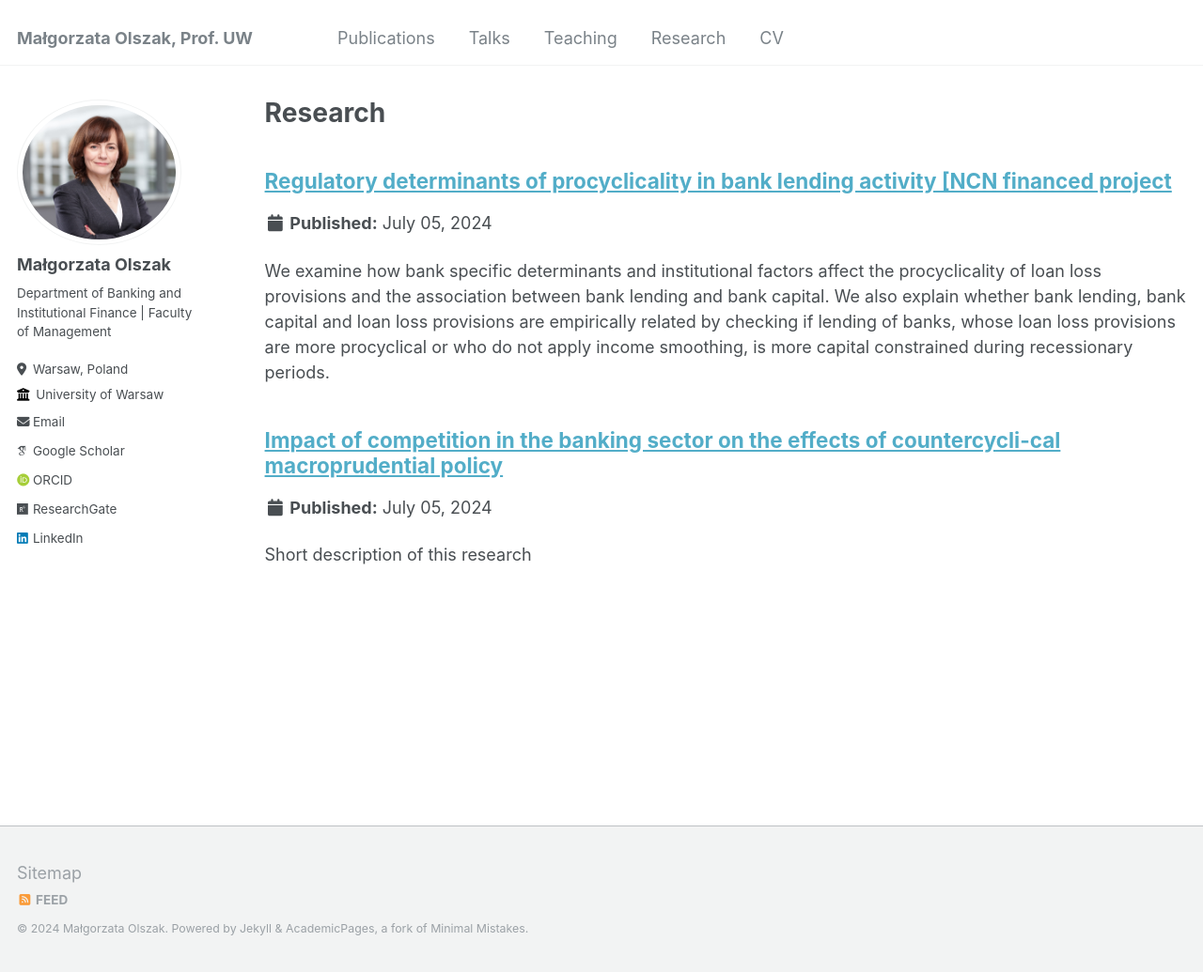
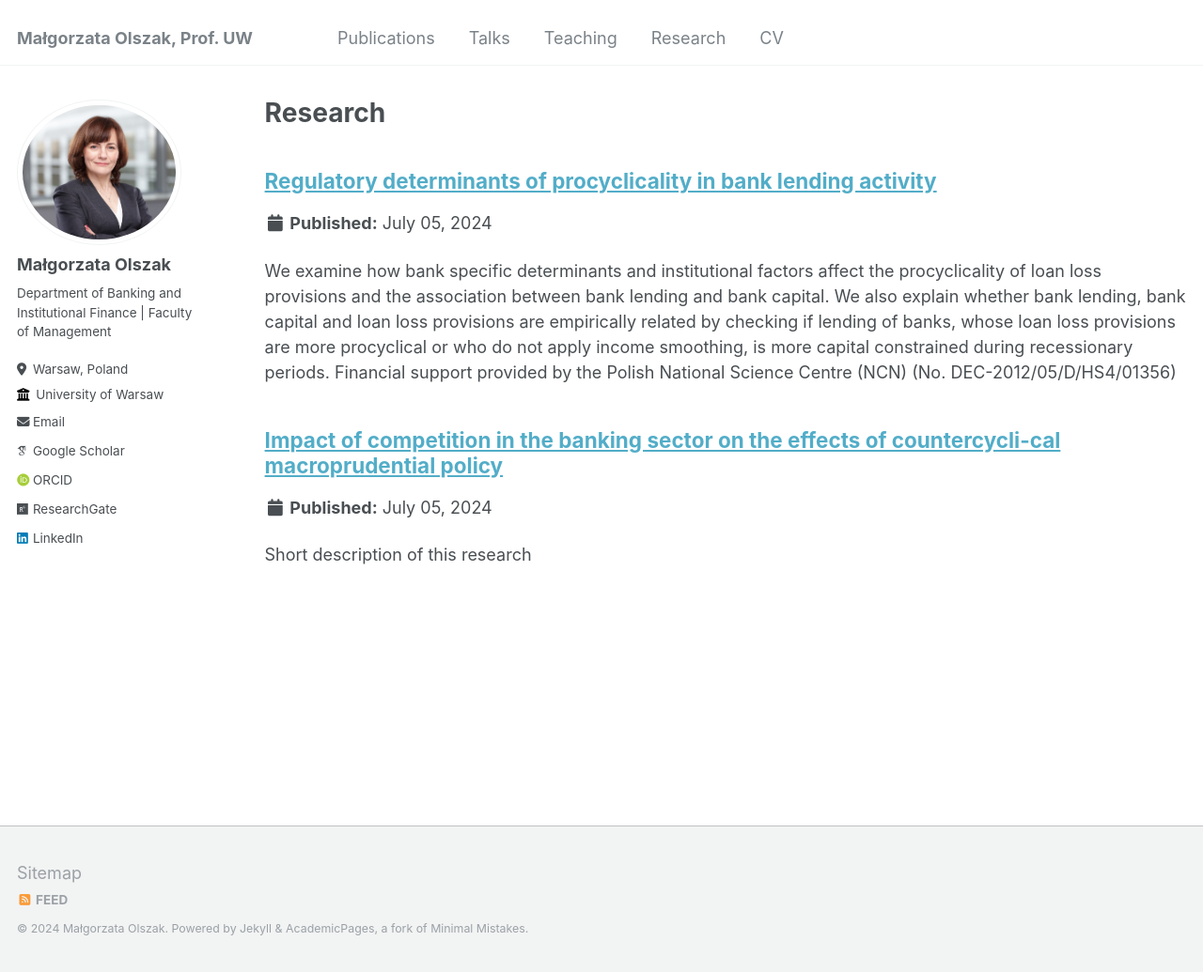
Before and after one commit to ma-olszak/ma-olszak.github.io, a Jekyll site: the page built from _pages/research.html, in a window 1280 px wide and 1035 px high. Shown: the whole window at 94% size. Built offline with Jekyll 4.4.1, drawn with Linux system fonts in a browser that asks for light colours; some web fonts are replaced.

Commit message:
Update research-1.md

```diff
--- a/_research/research-1.md
+++ b/_research/research-1.md
@@ -1,5 +1,6 @@
 ---
-title: "Regulatory determinants of procyclicality in bank lending activity [NCN financed project"
-excerpt: "We examine how bank specific determinants and institutional factors affect the procyclicality of loan loss provisions and the association between bank lending and bank capital. We also explain whether bank lending, bank capital and loan loss provisions are empirically related by checking if lending of banks, whose loan loss provisions are more procyclical or who do not apply income smoothing, is more capital constrained during recessionary periods. "
+title: "Regulatory determinants of procyclicality in bank lending activity"
+excerpt: "We examine how bank specific determinants and institutional factors affect the procyclicality of loan loss provisions and the association between bank lending and bank capital. We also explain whether bank lending, bank capital and loan loss provisions are empirically related by checking if lending of banks, whose loan loss provisions are more procyclical or who do not apply income smoothing, is more capital constrained during recessionary periods.
+Financial support provided by the Polish National Science Centre (NCN) (No. DEC-2012/05/D/HS4/01356)"
 collection: research
 ---
```
